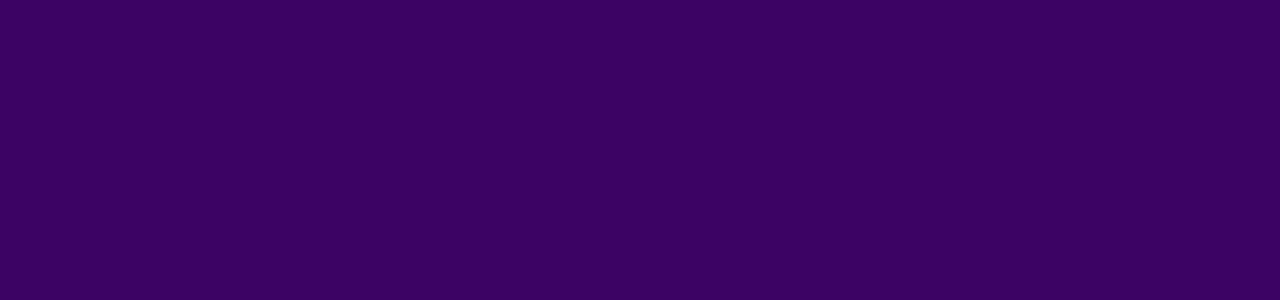
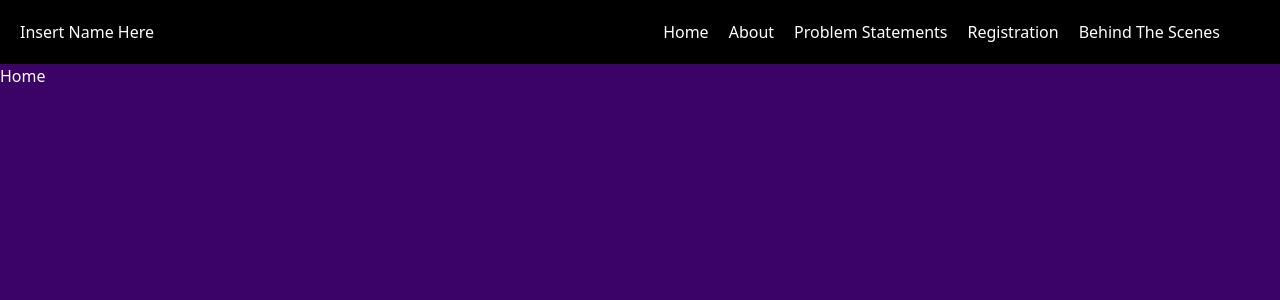
Before and after one commit to AdrishikharChowdhury/Innovate-Elevate, a React (Vite) app: page / in a window 1280 px wide. Shown: the top 300 px of the page. Built offline with nearby package versions, Linux system fonts and the light colour scheme.

Commit message:
Made Home and Navbar components and added react router dom

```diff
--- a/package.json
+++ b/package.json
@@ -13,6 +13,7 @@
     "@tailwindcss/vite": "^4.1.16",
     "react": "^19.1.1",
     "react-dom": "^19.1.1",
+    "react-router-dom": "^7.9.5",
     "tailwindcss": "^4.1.16"
   },
   "devDependencies": {
--- a/src/App.jsx
+++ b/src/App.jsx
@@ -1,9 +1,13 @@
 import React from 'react'
+import Home from './components/pages/Home'
+import Navbar from './components/Navbar'
+
 
 const App = () => {
   return (
-    <div className="w-full h-screen bg-purple-950">
-
+    <div className="w-full flex-col flex h-screen text-white bg-purple-950">
+      <Navbar />
+      <Home />
     </div>
   )
 }
--- /dev/null
+++ b/src/components/Navbar.jsx
@@ -0,0 +1,18 @@
+import React from 'react'
+
+const Navbar = () => {
+    return (
+        <div className='bg-black w-full p-5 flex justify-between items-center' >
+            <h1>Insert Name Here</h1>
+            <ul className='flex justify-center items-center gap-5 px-10'>
+                <li>Home</li>
+                <li>About</li>
+                <li>Problem Statements</li>
+                <li>Registration</li>
+                <li>Behind The Scenes</li>
+            </ul>
+        </div>
+    )
+}
+
+export default Navbar
--- /dev/null
+++ b/src/components/pages/Home.jsx
@@ -0,0 +1,9 @@
+import React from 'react'
+
+const Home = () => {
+  return (
+    <div>Home</div>
+  )
+}
+
+export default Home
```
Also changed, not shown: 1 other file (tests, documents, lock files or other folders).
